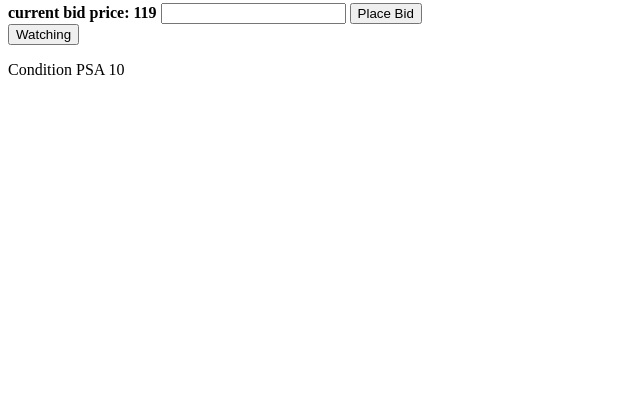
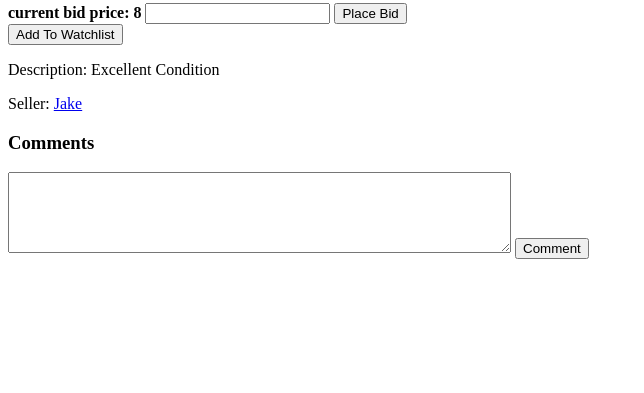
Before and after one commit to Kenneth1ii/Commerces, a Django app: page /auctionlist/1 in a window 1280 px wide. Shown: the part 407-800 px from the top of the page, without its empty margins (0-644 px from the left). Run offline with Django 3.2, Linux system fonts and the light colour scheme; a user stored in the database is signed in; data comes from the database, SQL or seed files in the repository; data that the repository does not hold is empty.

Commit message:
CS50 assignment completed

```diff
--- a/auctions/models.py
+++ b/auctions/models.py
@@ -36,14 +36,14 @@ class AuctionListing(models.Model):
 
 class AuctionComment(models.Model):
     comment = models.CharField(max_length=255)
-    auctioncomments = models.ForeignKey(AuctionListing, on_delete=models.CASCADE, related_name="comment",null=True)
+    auctioncomments = models.ForeignKey(AuctionListing, on_delete=models.CASCADE, related_name="comments",null=True)
+    usercommentlist = models.ForeignKey(settings.AUTH_USER_MODEL,on_delete=models.CASCADE, related_name="commenter",null=True)
 
     def __str__(self):
         return f"{self.comment}"
 
 class User(AbstractUser,models.Model):
     userwatchlist = models.ManyToManyField(AuctionListing, related_name="userwatch", blank=True)
-    usercommentlist = models.ForeignKey(AuctionComment,related_name="usercomment", null=True, on_delete=models.CASCADE,blank=True)
 
     #Instead of referring to User directly, you should reference the user model using django.contrib.auth.get_user_model().
     #This method will return the currently active user model – the custom user model if one is specified, or User otherwise.
--- a/auctions/templates/auctions/auctionlist.html
+++ b/auctions/templates/auctions/auctionlist.html
@@ -4,7 +4,7 @@
         <title>{{listing.title}}</title>
     </head>
     <body>
-        {%if not listing.closed %}
+        {%if not listing.closed  %}
             <a href="{% url 'index' %}">Home</a>
             <h1>{{listing.title}}</h1>
             <img src={{listing.image}} height="300px" width="200px">
@@ -19,14 +19,24 @@
                 <br>
                 <button name="addwatch" value=1>{{watchstatus}}</button>
             </form>
-            <p>{{listing.description}}</p>
-
+            <p>Description: {{listing.description}}</p>
+            <p>Seller: <a href="#">{{listing.owner}}</a></p>
             {% if listing.owner.id == request.user.id %}
-            <form action="{% url 'auctionlist' listing.id %}" method="POST">
-                {% csrf_token %}
-            <button name="endlisting" value=1>End Listing</button>
-            </form>
+                <form action="{% url 'auctionlist' listing.id %}" method="POST">
+                    {% csrf_token %}
+                <button name="endlisting" value=1>End Listing</button>
+                </form>
             {% endif %}
+            <h3>Comments</h3>
+            {% for comments in commentlist %}
+                <hr>
+                <p>{{ comments }} by {{ comments.usercommentlist }}</p>
+            {% endfor %}
+        <form action="{% url 'auctionlist' listing.id %}" method="POST">
+            {% csrf_token %}
+            <textarea name="comment" rows="5" cols="60" maxlength="255"></textarea>
+            <input type="submit" value="Comment">
+        </form>
         {% endif %}
 
         {% if listing.closed %}
--- a/auctions/templates/auctions/index.html
+++ b/auctions/templates/auctions/index.html
@@ -11,5 +11,4 @@
         <p>{{auctions.description}}</p>
         <hr>
     {% endfor %}
-    TODO
 {% endblock %}
--- a/auctions/views.py
+++ b/auctions/views.py
@@ -3,13 +3,14 @@ from django.db import IntegrityError
 from django.http import HttpResponse, HttpResponseRedirect
 from django.shortcuts import render
 from django.urls import reverse
+from django.contrib.auth.decorators import login_required
 
 from .models import *
 
-
+@login_required
 def index(request):
     return render(request, "auctions/index.html",{
-        'auctionlisting': AuctionListing.objects.all()
+        'auctionlisting': AuctionListing.objects.all().exclude(closed=True)
     })
 
 
@@ -89,7 +90,8 @@ def auction_list(request, id):
                 user.userwatchlist.remove(listing)
                 return render(request, "auctions/auctionlist.html", {
                     "listing": listing,
-                    'watchstatus': test()
+                    'watchstatus': test(),
+                    'commentlist': listing.comments.all()
                 })
             else:
                 user.userwatchlist.add(listing)
@@ -97,6 +99,7 @@ def auction_list(request, id):
                 return render(request, "auctions/auctionlist.html", {
                     "listing": listing,
                     'watchstatus': test(),
+                    'commentlist': listing.comments.all()
                 })
 
         if request.POST.get('current',False):
@@ -106,6 +109,7 @@ def auction_list(request, id):
                     "listing": listing,
                     "message": 'Your Current bid does not meet the minimum',
                     'watchstatus': test(),
+                    'commentlist': listing.comments.all()
                 })
             else:
                 listing.bid.currentBid = a
@@ -114,19 +118,26 @@ def auction_list(request, id):
                 return render(request, "auctions/auctionlist.html", {
                 "listing": listing,
                 'watchstatus': test(),
+                'commentlist': listing.comments.all()
                 })
 
         if request.POST.get('endlisting',False):
-            winnerid = listing.bid.currentuserbid.id
-            listing.bought = User.objects.get(id=winnerid)
-            listing.sold = User.objects.get(id=listing.owner.id)
+            winner = listing.bid.currentuserbid
+            listing.userbought = winner
+            listing.usersold = listing.owner
             listing.closed = True
             listing.save()
 
-    print(listing.bid.currentuserbid.id)
+        if request.POST.get('comment',False):
+            newComment = AuctionComment(comment=request.POST['comment'], auctioncomments = listing, usercommentlist=request.user)
+            newComment.save()
+
+
+    comment = AuctionComment.objects.filter(auctioncomments=listing)
     return render(request, "auctions/auctionlist.html", {
         "listing": listing,
-        'watchstatus': test()
+        'watchstatus': test(),
+        'commentlist': AuctionComment.objects.filter(auctioncomments=listing)
     })
 
 
--- a/commerce/settings.py
+++ b/commerce/settings.py
@@ -120,3 +120,6 @@ USE_TZ = True
 # https://docs.djangoproject.com/en/3.0/howto/static-files/
 
 STATIC_URL = '/static/'
+
+
+LOGIN_URL = '/register'
```
Also changed, not shown: db.sqlite3.
